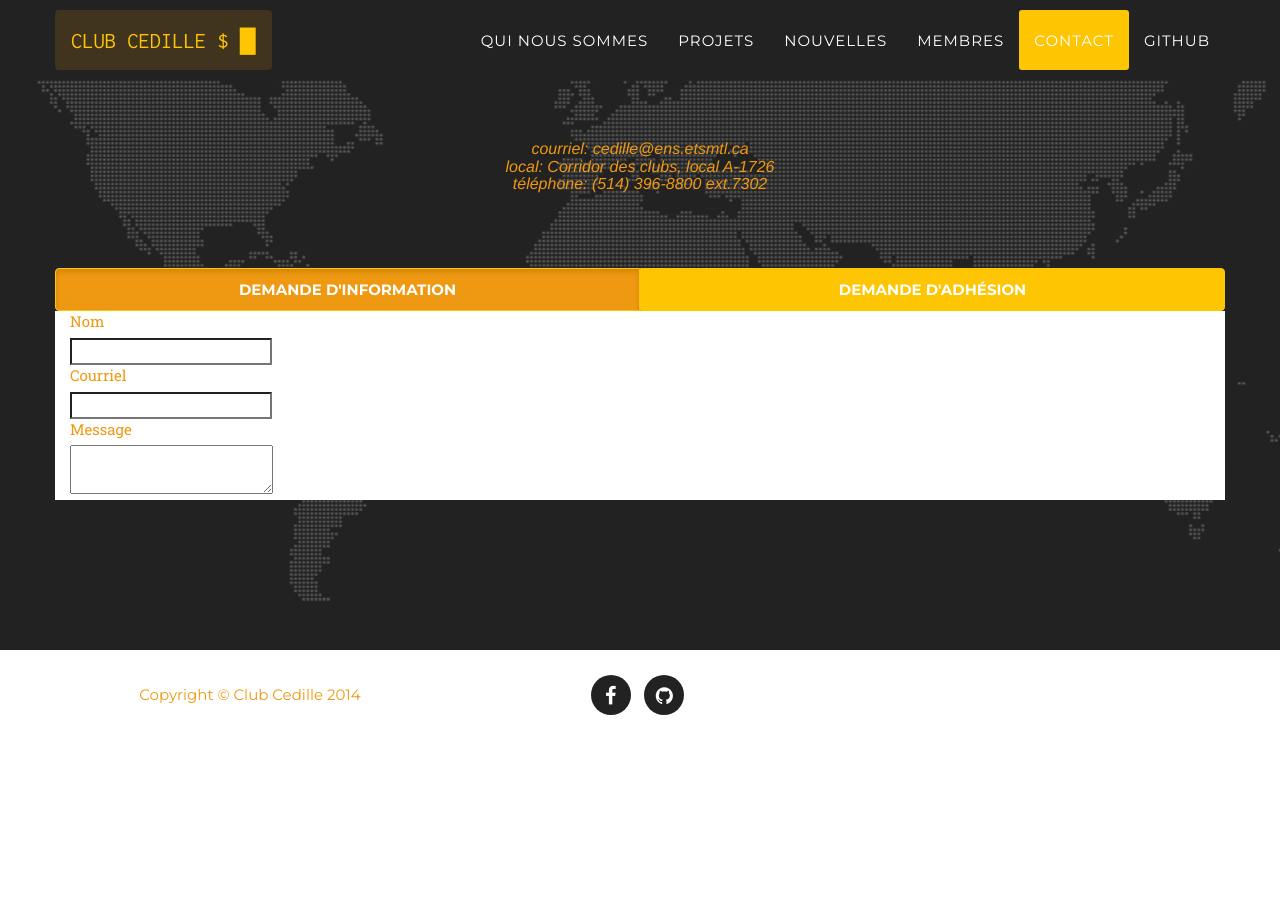
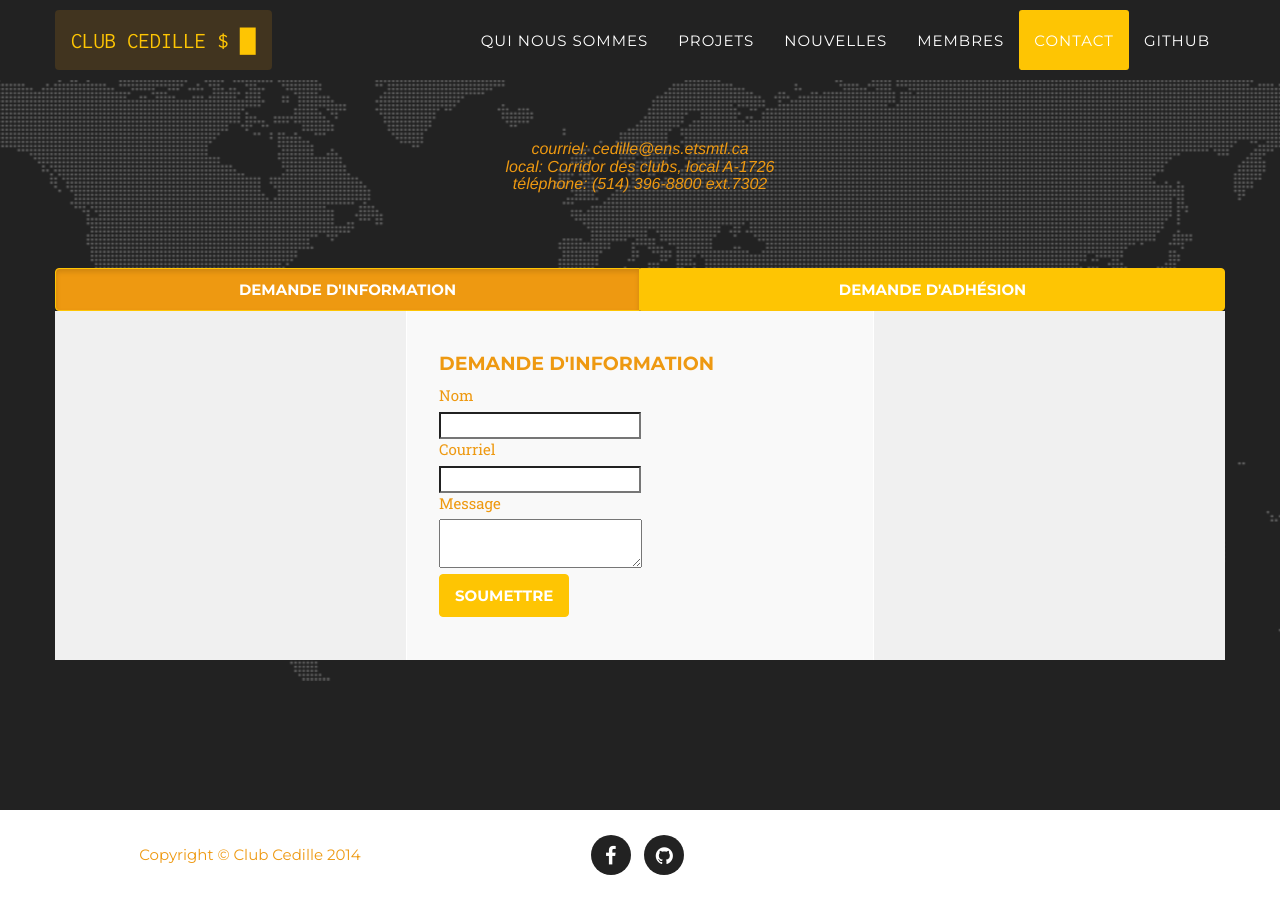
Before and after one commit to ClubCedille/clubcedille.github.io, a Jekyll site: the page built from index.html, in a window 1280 px wide and 900 px high, scrolled down 7203 px. Built offline with Jekyll 4.4.1, drawn with Linux system fonts in a browser that asks for light colours; some web fonts are replaced; before the commit the page ends 7943 px from its top, so only the background shows below that.

Commit message:
Finalizing forms and requests

```diff
--- a/_includes/contact.html
+++ b/_includes/contact.html
@@ -16,46 +16,65 @@
 						{{site.data.[page.lang].contact.buttons.adhesion}}
 					</a>
 				</div>
-				<form id="contact-form" class="google-form col-xs-12">
+
+				<form id="contact-form" name="contact-form" class="google-form col-xs-12 bg-light-gray" action="http://cedille.etsmtl.ca:8080/" method="post">
+					<div>
+						<input type="hidden" name="source" value="contact-form"/>
+						<h4>Demande d'information</h4>
 						<label>Nom</label>
-						<input type="text"/>
+						<input name="nom" type="text" required/>
 						<label>Courriel</label>
-						<input type="text"/>
+						<input name="courriel" type="text" required/>
 						<label>Message</label>
-						<textarea></textarea>
+						<textarea name="message" required></textarea>
+						<p><button class="btn btn-primary">Soumettre</button></p>
+					</div>
 				</form>
-				<form id="adhesion-form" class="col-xs-12 hidden">
+				<form id="adhesion-form" name="adhesion-form" class="col-xs-12 hidden bg-light-gray" action="http://cedille.etsmtl.ca:8080/" method="post">
+					<div>
+						<input type="hidden" name="source" value="adhesion-form"/>
+						<h4>Demande d'adhésion</h4>
 						<p>
 							<label>Prénom *</label>
-						<input type='text'/>
+							<input name="prenom" type='text' required/>
 							<label>Nom *</label>
-						<input type='text'/>
+							<input name="nom" type='text' required/>
 							<label>Courriel *</label>
-						<input type='text'/>
+							<input name="courriel" type='text' required/>
 						</p>
 
-					<h4>Formation *</h4>
+						<h5>Formation *</h5>
 						<p>
-						<label><input type="radio" name="formation"/> Baccalauréat</label>
-						<label><input type="radio" name="formation"/> Maîtrise</label>
-						<label><input type="radio" name="formation"/> Doctorat</label>
+							<label><input type="radio" name="formation" value="Baccalauréat"/> Baccalauréat</label>
+							<label><input type="radio" name="formation" value="Maîtrise"/> Maîtrise</label>
+							<label><input type="radio" name="formation" value="Doctorat" required/> Doctorat</label>
 						</p>
 
-					<h4>Programme d'étude *</h4>
+						<h5>Programme d'étude *</h5>
 						<p>
-						<label><input type="radio" name="programme"/> Génie des technologies de l'inprogramme</label>
-						<label><input type="radio" name="programme"/> Génie électrique</label>
-						<label><input type="radio" name="programme"/> Génie mécanique</label>
-						<label><input type="radio" name="programme"/> Génie logiciel</label>
-						<label><input type="radio" name="programme"/> Génie des opérations et de la logistique</label>
-						<label><input type="radio" name="programme"/> Génie de la construction</label>
-						<label><input type="radio" name="programme"/> Génie de la production automatisée</label>
+							<label><input type="radio" name="programme" value="Génie des technologies de l'information"/>
+							Génie des technologies de l'information</label>
+							<label><input type="radio" name="programme" value="Génie électrique"/>
+							Génie électrique</label>
+							<label><input type="radio" name="programme" value="Génie mécanique"/>
+							Génie mécanique</label>
+							<label><input type="radio" name="programme" value="Génie logiciel"/>
+							Génie logiciel</label>
+							<label><input type="radio" name="programme" value="Génie des opérations et de la logistique"/>
+							Génie des opérations et de la logistique</label>
+							<label><input type="radio" name="programme" value="Génie de la construction"/>
+							Génie de la construction</label>
+							<label><input type="radio" name="programme" value="Génie de la production automatisée" required/>
+							Génie de la production automatisée</label>
 						</p>
-					<h4>Autre : </h4>
+						<h5>Autre : </h5>
 						<p>
 							Consentement pour recevoir des courriels du club *
-						<br/><input type="checkbox" name="conscentement"/> Je suis d'accord
+							<br/><input type="checkbox" name="conscentement" id="conscentement"/> Je suis d'accord
 						</p>
+						<p><button class="btn btn-primary">Soumettre</button></p>
+						<!-- API Key: AIzaSyAy-HwVt5J_r50O4xKXFXHaUj1Bwldtz48 -->
+					</div>
 				</form>
 			</div>
 		</div>
--- a/css/style.scss
+++ b/css/style.scss
@@ -65,10 +65,19 @@ header{
   text-align: center;
 
   & form{
+    /*background: white;*/
     text-align: left;
     overflow: hidden;
-    background: white;
     display: inline-block;
+
+    padding: 0 10%;
+
+    & div {
+      background: #f9f9f9;
+      padding: 32px;
+      border: 1px solid #fff;
+      border-width: 0 1px;
+    }
 
     & p{
       overflow: hidden;
@@ -83,6 +92,10 @@ header{
       display: block;
       clear: both;
     }
+
+    & button{
+
+    }
   }
 }
 
@@ -90,6 +103,9 @@ header{
 @media (min-width: 768px){
   header .container .intro-text{
     padding-top: 100px;
+  }
+  #contact form{
+    padding: 0 30%;
   }
 }
 
--- a/js/contact_me.js
+++ b/js/contact_me.js
@@ -2,11 +2,28 @@
 ---
 $(function() {
 
-   $('#contact .form-selector').on('click', 'a', function(){
-       $('#contact .google-form').addClass('hidden');
-       $('#contact').find($(this).data('target')).removeClass('hidden');
+	$('#contact .form-selector').on('click', 'a', function(){
+		var t = $(this).data('target');
+		$('#contact-form, #adhesion-form').not(t).addClass('hidden');
+		$(t).removeClass('hidden');
 
-       $('#contact .form-selector a').removeClass('active');
-       $(this).addClass('active');
-   })
+		$('#contact .form-selector .active').removeClass('active');
+		$(this).addClass('active');
+	})
+
+	$('body').on('submit', '#contact-form,#adhesion-form', function(e){
+		e.preventDefault();
+		var data = {};
+
+		$(this).serializeArray().map(function(x){
+			// warning: doesn't handle multiple checked or selected options.
+			// source: http://stackoverflow.com/questions/2591354/jquery-form-serialize-empty-string
+			data[x.name] = x.value;
+		});
+
+		$.post($(this).attr('action'), data, function response(d){
+			console.log(d);
+		}, 'text/json');
+
+	});
 });
```
Lines whose indentation alone changed are shown as unchanged.
